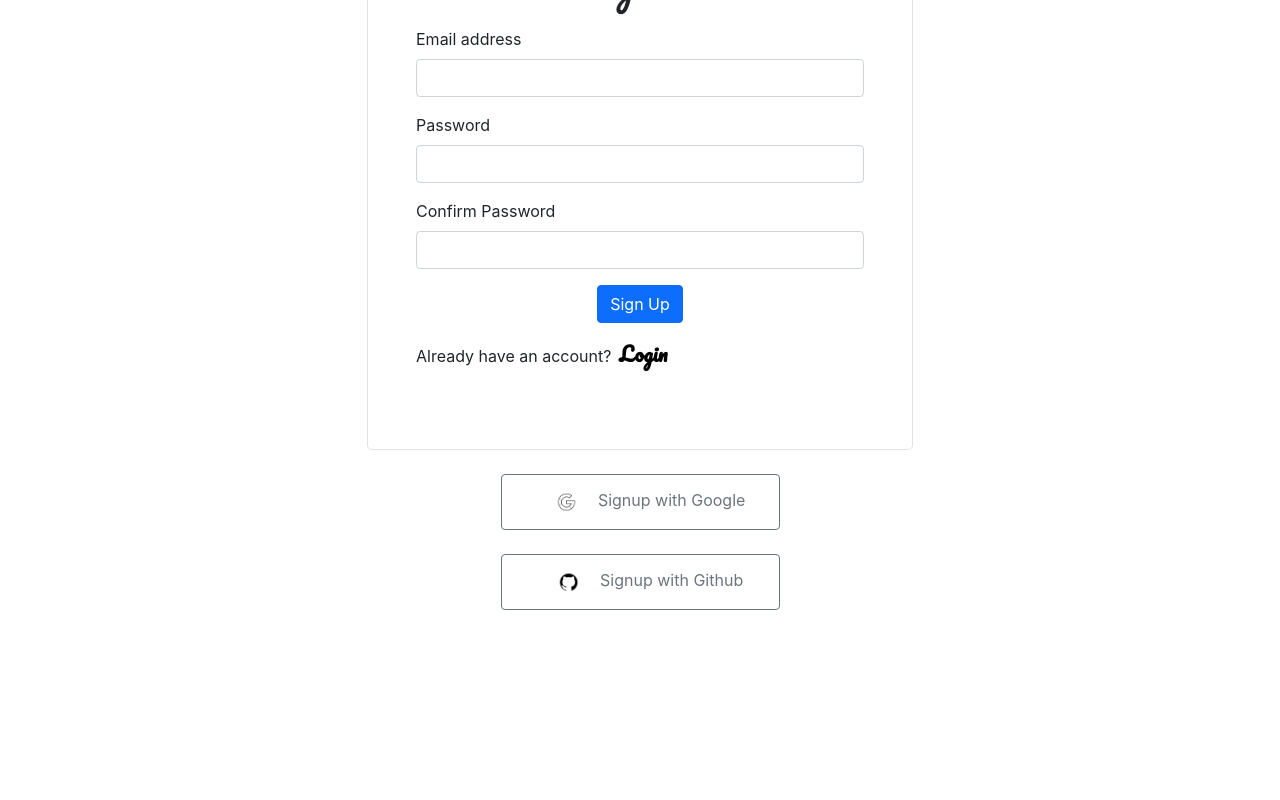
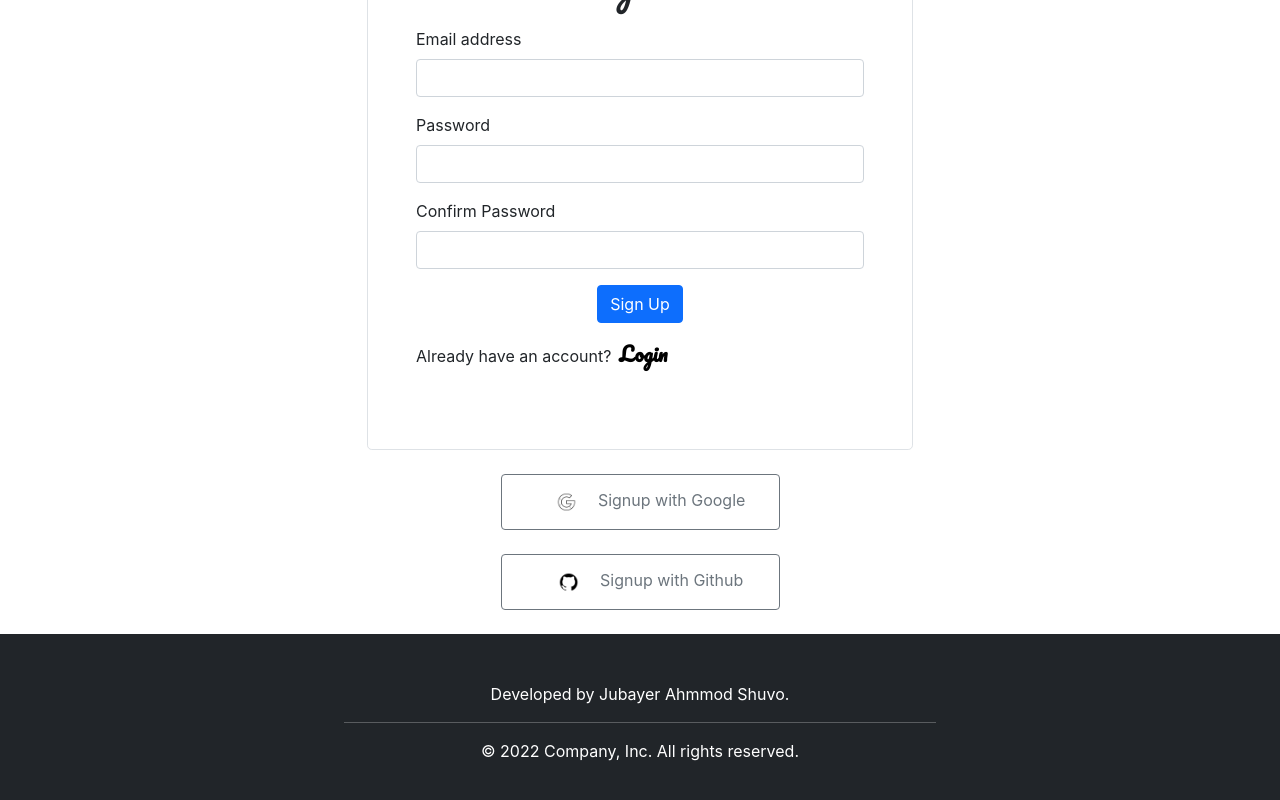
Before and after one commit to JubayerAhmmodShuvo/John-s_World, a React (Create React App) app: page /register in a window 1280 px wide. Shown: the part 220-1020 px from the top of the page. Before the commit the page ends 854 px from the top, so only its background shows below. Built offline with nearby package versions, Linux system fonts and the light colour scheme; no server answers.

Commit message:
footer section done

```diff
--- a/src/App.js
+++ b/src/App.js
@@ -4,6 +4,7 @@ import { Route, Routes } from "react-router-dom";
 import Home from './Pages/Home/Home';
 import Login from './Pages/Login/Login';
 import Register from './Pages/Register/Register';
+import Footer from './Pages/Footer/Footer';
 
 
 function App() {
@@ -16,6 +17,7 @@ function App() {
         <Route path="/login" element={<Login />} />
         <Route path="/register" element={<Register />} />
       </Routes>
+      <Footer />
 
     </div>
   );
--- /dev/null
+++ b/src/Pages/Footer/Footer.js
@@ -0,0 +1,15 @@
+import React from 'react';
+
+const Footer = () => {
+  return (
+    <div>
+      <footer className="footer bg-dark text-white p-5 text-center">
+        <p>Developed by Jubayer Ahmmod Shuvo.</p>
+        <hr className="w-50 mx-auto" />
+        <p>© 2022 Company, Inc. All rights reserved.</p>
+      </footer>
+    </div>
+  );
+};
+
+export default Footer;
```
